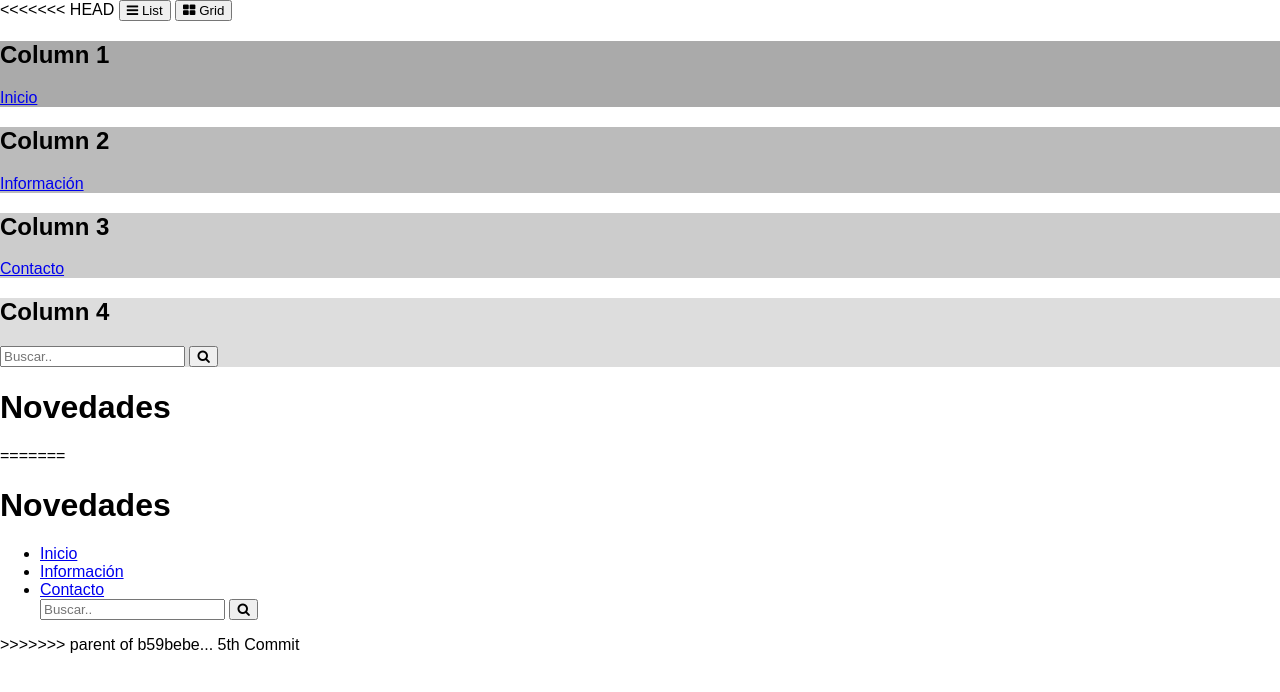
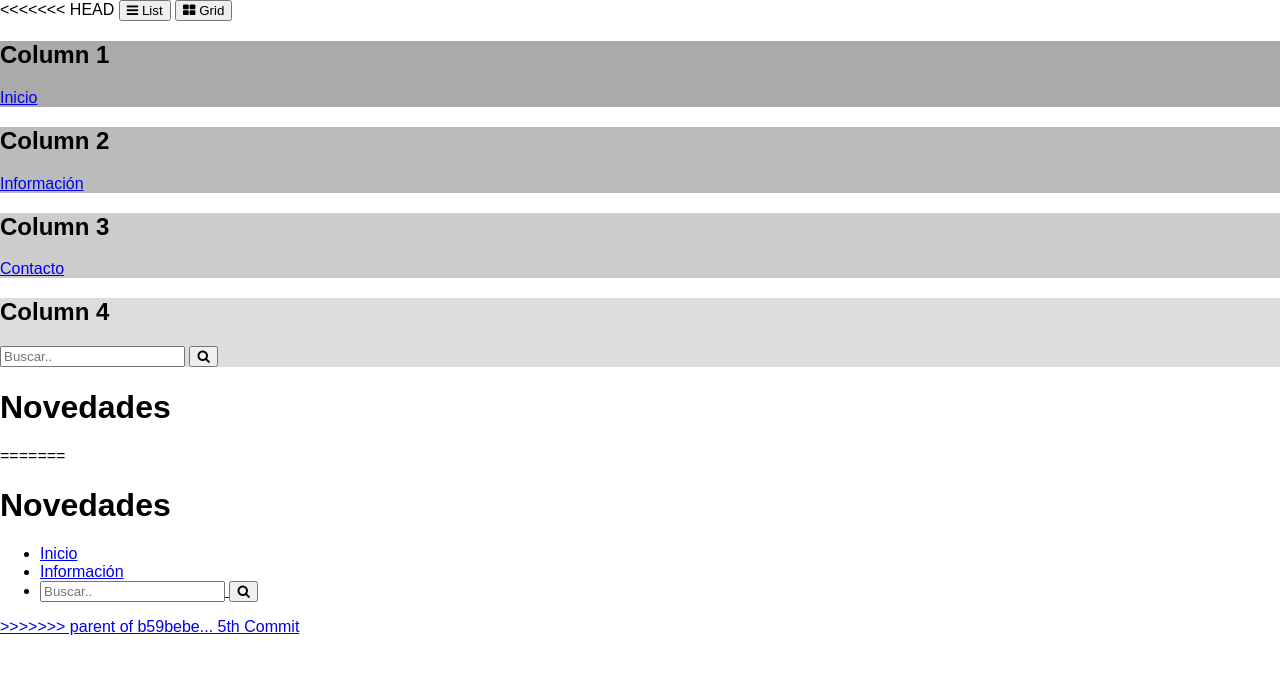
Before and after one commit to Enochinator/Enochinator.github.io, a plain HTML site: page index.html in a window 1280 px wide. Drawn offline with Linux system fonts and the light colour scheme.

Commit message:
Revert "4th Commit"
This reverts commit 09a815022e02726b8fa7b641a42c6ed5ba8dc4e9.

```diff
--- a/index.html
+++ b/index.html
@@ -52,7 +52,7 @@
 		<ul>
 			<li id="inicio" ><a href="Main.html">Inicio</a></li>
 			<li id="info"><a href="Html/info.html">Información</a></li>
-			<li id="contact"><a href="Html/contact.html">Contacto</a></li>
+			<li id="contact"><a href="Html/contact.html>Contacto</a></li>
 			<div id="buscar">
 				<form action="/action_page.php">
 					<input type="text" placeholder="Buscar.."name="search">
```
